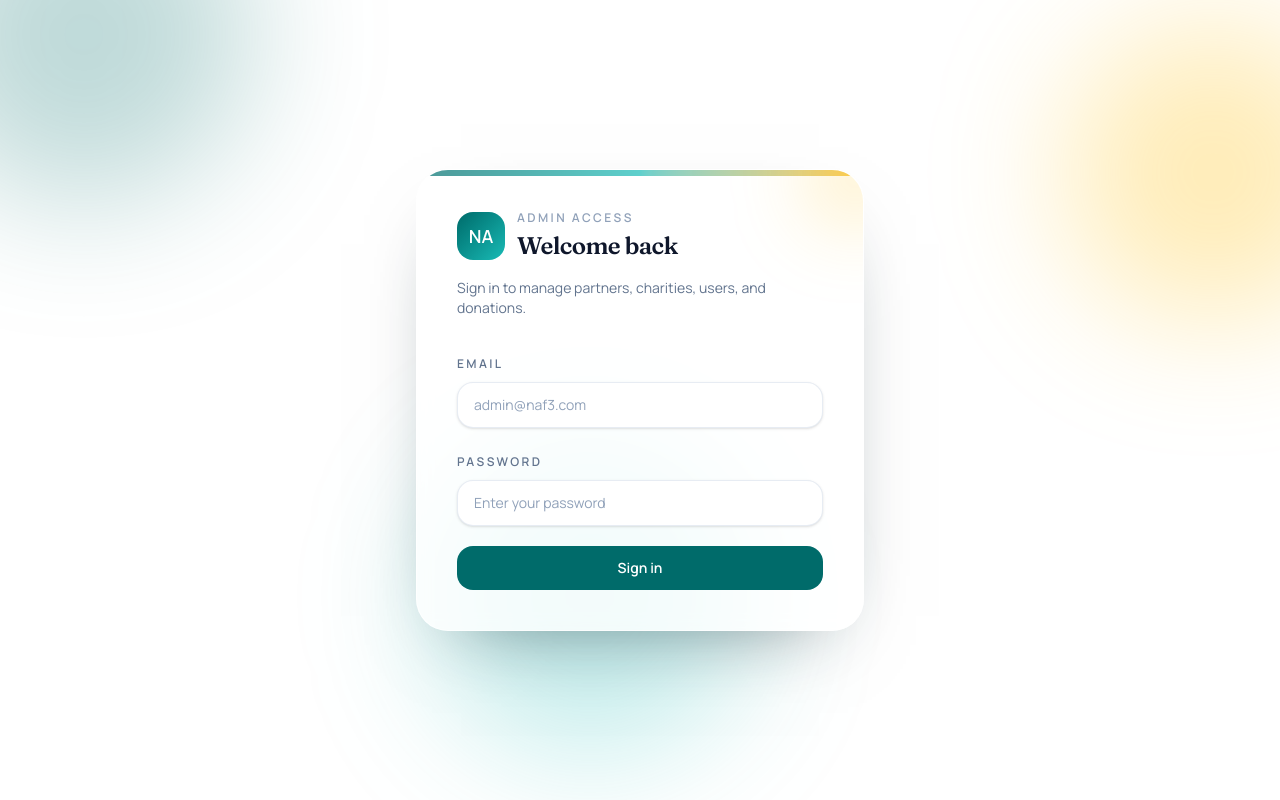
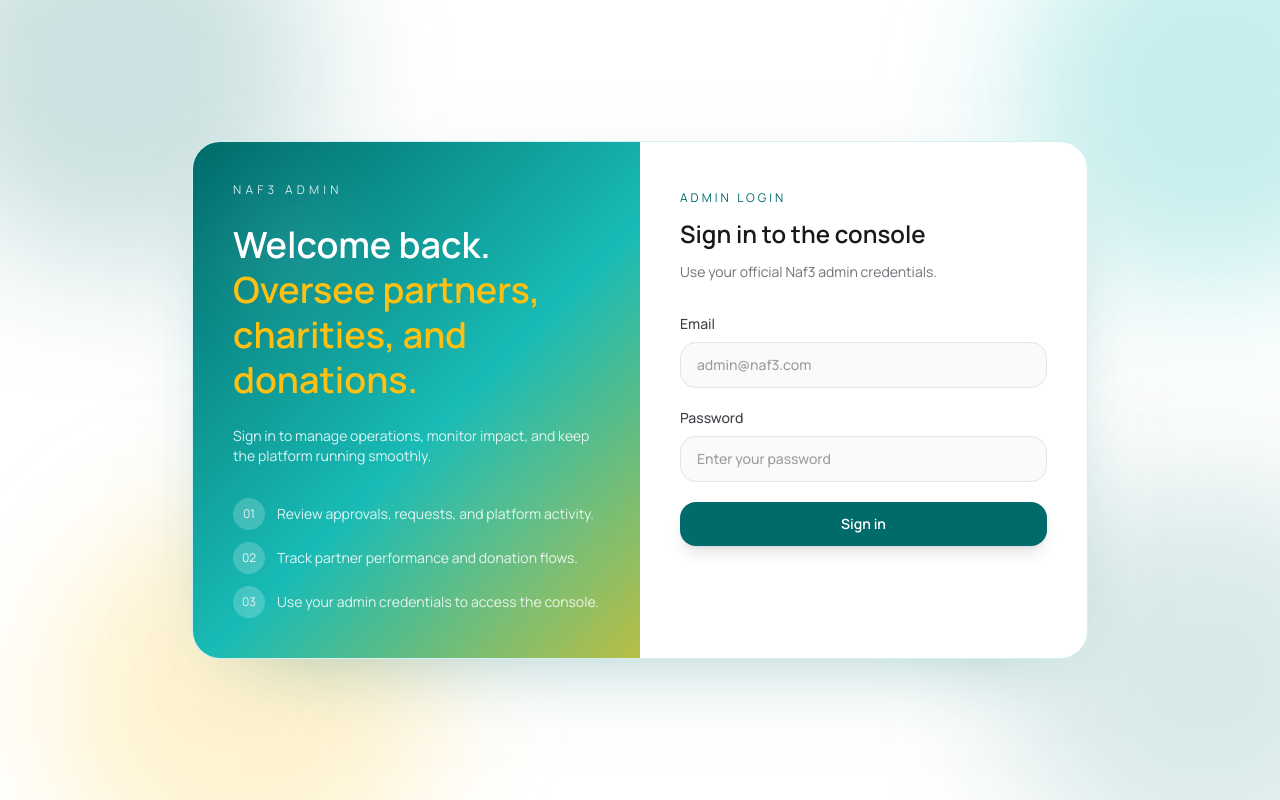
Before and after one commit to iMalakAhmed/Naf3-AdminPanel, a Next.js app: page /login in a window 1280 px wide. Built offline with nearby package versions, Linux system fonts and the light colour scheme.

Commit message:
fixed login ui

```diff
--- a/src/app/login/page.tsx
+++ b/src/app/login/page.tsx
@@ -63,83 +63,113 @@ export default function LoginPage() {
   };
 
   return (
-    <div className="relative flex min-h-screen items-center justify-center overflow-hidden bg-transparent px-6 py-12">
-      <div className="absolute inset-0">
-        <div className="absolute -left-24 -top-24 h-80 w-80 rounded-full bg-[var(--brand-teal)]/25 blur-3xl animate-blob" />
-        <div className="absolute -right-16 top-12 h-72 w-72 rounded-full bg-[var(--brand-gold)]/30 blur-3xl animate-blob animation-delay-2000" />
-        <div className="absolute bottom-10 left-1/3 h-80 w-80 rounded-full bg-[var(--brand-teal-soft)]/25 blur-3xl animate-blob animation-delay-4000" />
+    <main className="relative flex min-h-screen items-center justify-center overflow-hidden bg-white px-4 py-10 text-zinc-900 sm:px-6">
+      <div className="pointer-events-none absolute inset-0">
+        <div className="absolute -left-24 -top-24 h-96 w-96 animate-blob rounded-full bg-[var(--brand-teal)]/20 blur-3xl" />
+        <div className="animation-delay-2000 absolute -right-28 -top-20 h-96 w-96 animate-blob rounded-full bg-[var(--brand-teal-soft)]/25 blur-3xl" />
+        <div className="animation-delay-4000 absolute -bottom-24 left-12 h-96 w-96 animate-blob rounded-full bg-[var(--brand-gold)]/20 blur-3xl" />
+        <div className="animation-delay-6000 absolute -bottom-24 -right-24 h-96 w-96 animate-blob rounded-full bg-[var(--brand-teal)]/15 blur-3xl" />
       </div>
 
-      <div className="relative w-full max-w-md animate-fadeIn">
-        <div className="relative overflow-hidden rounded-[32px] border border-white/70 bg-[color:var(--surface-glass)] p-10 shadow-[0_30px_80px_-45px_rgba(12,31,42,0.6)] backdrop-blur">
-          <div className="pointer-events-none absolute inset-x-0 top-0 h-1.5 bg-gradient-to-r from-[var(--brand-teal)]/70 via-[var(--brand-teal-soft)]/70 to-[var(--brand-gold)]/80" />
-          <div className="pointer-events-none absolute -right-10 -top-10 h-24 w-24 rounded-full bg-[var(--brand-gold)]/25 blur-2xl" />
+      <div className="relative z-10 mx-auto flex w-full max-w-4xl flex-col overflow-hidden rounded-[28px] border border-[var(--brand-teal-soft)]/20 bg-white shadow-[0_30px_90px_-50px_rgba(0,107,106,0.5)] lg:flex-row">
+        <section className="relative flex-1 bg-[linear-gradient(135deg,var(--brand-teal)_0%,var(--brand-teal-soft)_55%,var(--brand-gold)_120%)] p-8 text-white sm:p-10">
+          <div className="absolute inset-0 opacity-20">
+            <div className="absolute left-6 top-10 h-36 w-36 rounded-full bg-white/30 blur-2xl" />
+            <div className="absolute bottom-10 right-10 h-44 w-44 rounded-full bg-white/20 blur-3xl" />
+          </div>
+          <div className="relative z-10 space-y-6">
+            <p className="text-xs uppercase tracking-[0.35em] text-white/80">
+              Naf3 Admin
+            </p>
+            <h1 className="text-3xl font-semibold leading-tight sm:text-4xl">
+              Welcome back.
+              <span className="block text-[var(--brand-gold)]">
+                Oversee partners, charities, and donations.
+              </span>
+            </h1>
+            <p className="text-sm text-white/85">
+              Sign in to manage operations, monitor impact, and keep the
+              platform running smoothly.
+            </p>
+            <div className="mt-8 space-y-3 text-sm text-white/85">
               <div className="flex items-center gap-3">
-            <div className="flex h-12 w-12 items-center justify-center rounded-2xl bg-gradient-to-br from-[var(--brand-teal)] to-[var(--brand-teal-soft)] text-white">
-              <span className="text-lg font-semibold">NA</span>
+                <span className="inline-flex h-8 w-8 items-center justify-center rounded-full bg-white/20 text-xs">
+                  01
+                </span>
+                Review approvals, requests, and platform activity.
               </div>
-            <div>
-              <p className="text-xs font-semibold uppercase tracking-[0.2em] text-slate-400">
-                Admin Access
-              </p>
-              <h1 className="font-display mt-1 text-2xl font-semibold tracking-tight text-slate-900">
-                Welcome back
-              </h1>
+              <div className="flex items-center gap-3">
+                <span className="inline-flex h-8 w-8 items-center justify-center rounded-full bg-white/20 text-xs">
+                  02
+                </span>
+                Track partner performance and donation flows.
+              </div>
+              <div className="flex items-center gap-3">
+                <span className="inline-flex h-8 w-8 items-center justify-center rounded-full bg-white/20 text-xs">
+                  03
+                </span>
+                Use your admin credentials to access the console.
               </div>
             </div>
+          </div>
+        </section>
 
-          <p className="mt-4 text-sm text-slate-500">
-            Sign in to manage partners, charities, users, and donations.
+        <section className="flex-1 px-6 py-10 sm:px-10 sm:py-12">
+          <div className="space-y-3">
+            <p className="text-xs uppercase tracking-[0.25em] text-[var(--brand-teal)]">
+              Admin Login
             </p>
+            <h2 className="text-2xl font-semibold text-zinc-900">
+              Sign in to the console
+            </h2>
+            <p className="text-sm text-zinc-500">
+              Use your official Naf3 admin credentials.
+            </p>
+          </div>
 
           <form onSubmit={handleSubmit} className="mt-8 space-y-5">
-            <div>
-              <label className="text-xs font-semibold uppercase tracking-[0.2em] text-slate-500">
+            <label className="block text-sm font-medium text-zinc-700">
               Email
-              </label>
               <input
                 type="email"
+                autoComplete="email"
                 value={email}
                 onChange={(event) => setEmail(event.target.value)}
+                className="mt-2 w-full rounded-2xl border border-zinc-200 bg-zinc-50 px-4 py-3 text-sm outline-none transition focus:border-[var(--brand-teal-soft)] focus:bg-white focus:ring-2 focus:ring-[var(--brand-teal-soft)]/20"
+                placeholder="admin@naf3.com"
                 required
-                className="mt-2 w-full rounded-2xl border border-slate-200/80 bg-white px-4 py-3 text-sm text-slate-900 shadow-sm outline-none transition placeholder:text-slate-400 focus:border-[var(--brand-teal)] focus:ring-2 focus:ring-[var(--brand-teal)]/15 focus:shadow-md"
-                placeholder="admin@naf3.com"
               />
-            </div>
+            </label>
 
-            <div>
-              <label className="text-xs font-semibold uppercase tracking-[0.2em] text-slate-500">
+            <label className="block text-sm font-medium text-zinc-700">
               Password
-              </label>
               <input
                 type="password"
+                autoComplete="current-password"
                 value={password}
                 onChange={(event) => setPassword(event.target.value)}
+                className="mt-2 w-full rounded-2xl border border-zinc-200 bg-zinc-50 px-4 py-3 text-sm outline-none transition focus:border-[var(--brand-teal-soft)] focus:bg-white focus:ring-2 focus:ring-[var(--brand-teal-soft)]/20"
+                placeholder="Enter your password"
                 required
-                className="mt-2 w-full rounded-2xl border border-slate-200/80 bg-white px-4 py-3 text-sm text-slate-900 shadow-sm outline-none transition placeholder:text-slate-400 focus:border-[var(--brand-teal)] focus:ring-2 focus:ring-[var(--brand-teal)]/15 focus:shadow-md"
-                placeholder="Enter your password"
               />
-            </div>
+            </label>
 
-            {error && (
-              <div className="rounded-2xl border border-rose-200 bg-rose-50 px-4 py-3 text-sm text-rose-600">
+            {error ? (
+              <div className="rounded-2xl border border-rose-200 bg-rose-50 px-4 py-3 text-sm text-rose-700">
                 {error}
               </div>
-            )}
+            ) : null}
 
             <button
               type="submit"
               disabled={isLoading}
-              className="group relative w-full overflow-hidden rounded-2xl bg-[var(--brand-teal)] px-4 py-3 text-sm font-semibold text-white shadow-[0_22px_55px_-30px_rgba(11,107,103,0.7)] transition hover:shadow-[0_26px_60px_-28px_rgba(11,107,103,0.8)] disabled:cursor-not-allowed disabled:opacity-70"
+              className="w-full rounded-2xl bg-[var(--brand-teal)] px-4 py-3 text-sm font-semibold text-white shadow-lg shadow-[var(--brand-teal)]/30 transition hover:bg-[var(--brand-teal-soft)] disabled:cursor-not-allowed disabled:bg-[var(--brand-teal-soft)]/50"
             >
-              <span className="relative z-10">
               {isLoading ? "Signing in..." : "Sign in"}
-              </span>
-              <div className="absolute inset-0 -translate-x-full bg-gradient-to-r from-[var(--brand-teal)] via-[var(--brand-teal-strong)] to-[var(--brand-teal-soft)] transition-transform duration-300 group-hover:translate-x-0" />
             </button>
           </form>
+        </section>
       </div>
-      </div>
-    </div>
+    </main>
   );
 }
```
Lines whose indentation alone changed are shown as unchanged.
